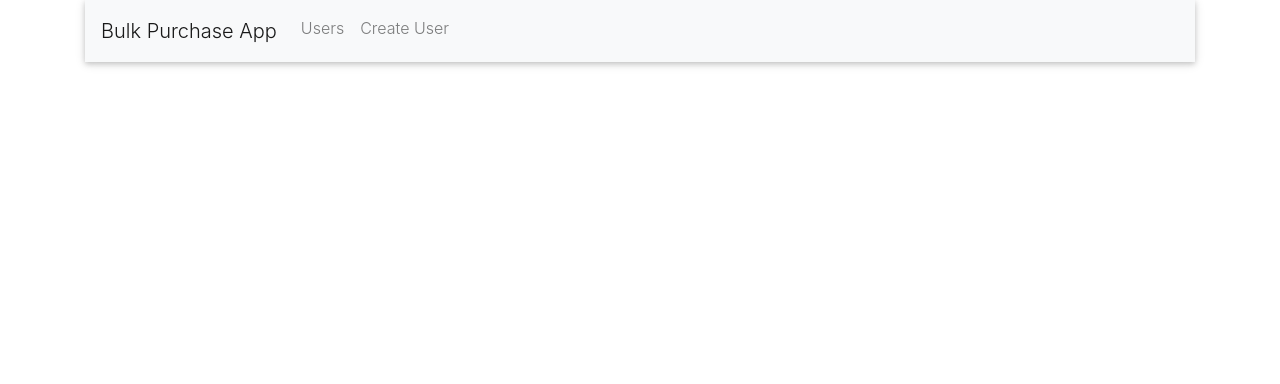
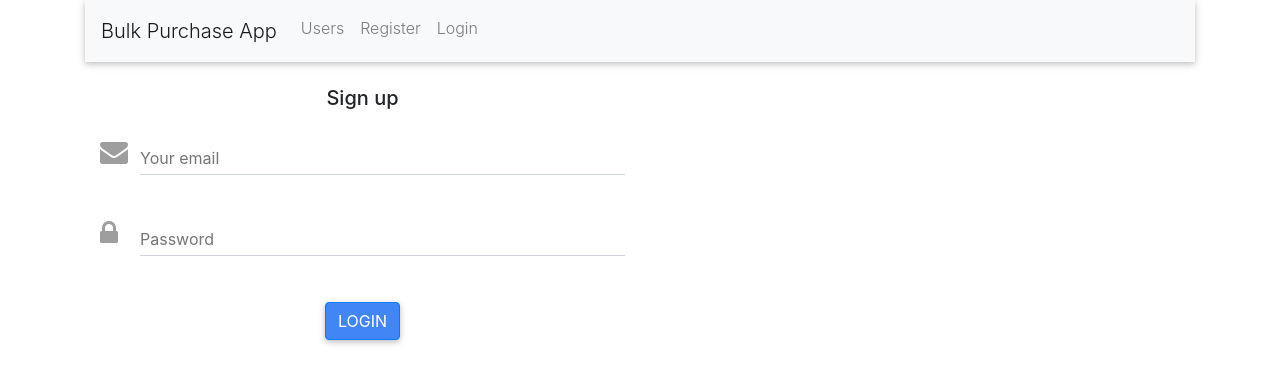
Before and after one commit to arpan-dasgupta/bulk-purchase-app, a React (Create React App) app in the folder frontend/: page /login in a window 1280 px wide. Shown: the top 384 px of the page. Built offline with nearby package versions, Linux system fonts and the light colour scheme.

Commit message:
login working

```diff
--- a/frontend/src/App.js
+++ b/frontend/src/App.js
@@ -22,8 +22,13 @@ function App() {
                 </Link>
               </li>
               <li className="navbar-item">
-                <Link to="/create" className="nav-link">
-                  Create User
+                <Link to="/register" className="nav-link">
+                  Register
+                </Link>
+              </li>
+              <li className="navbar-item">
+                <Link to="/login" className="nav-link">
+                  Login
                 </Link>
               </li>
             </ul>
@@ -32,7 +37,7 @@ function App() {
 
         <br />
         <Route path="/" exact component={UsersList} />
-        <Route path="/create" component={Login} />
+        <Route path="/login" component={Login} />
         <Route path="/register" component={Register} />
       </div>
     </Router>
--- a/frontend/src/components/login.component.js
+++ b/frontend/src/components/login.component.js
@@ -10,39 +10,55 @@ export default class Login extends Component {
     super(props);
 
     this.state = {
-      username: "",
-      email: ""
+      email: "",
+      password: ""
     };
 
-    this.onChangeUsername = this.onChangeUsername.bind(this);
     this.onChangeEmail = this.onChangeEmail.bind(this);
+    this.onChangePassword = this.onChangePassword.bind(this);
     this.onSubmit = this.onSubmit.bind(this);
-  }
-
-  onChangeUsername(event) {
-    this.setState({ username: event.target.value });
+    // this.state = { value: "coconut" };
   }
 
   onChangeEmail(event) {
     this.setState({ email: event.target.value });
   }
 
+  onChangePassword(event) {
+    this.setState({ password: event.target.value });
+  }
+
   onSubmit(e) {
+    console.log(this.state);
+    // var v;
+    // if (!Boolean(this.state.switch1)) v = "1";
+    // else v = "2";
+    // console.log(v);
     e.preventDefault();
 
     const newUser = {
-      username: this.state.username,
-      email: this.state.email
+      email: this.state.email,
+      password: this.state.password
     };
 
     axios
-      .post("http://localhost:4000/add", newUser)
-      .then(res => console.log(res.data));
+      .post("http://localhost:4000/user/login", newUser)
+      .then(res => {
+        // console.log(res);
+        console.log(res.data);
+        console.log("yo");
 
-    this.setState({
-      username: "",
-      email: ""
-    });
+        // window.location.href = "/user/login";
+      })
+      .catch(res => {
+        console.log(res);
+        console.log("no");
+      });
+
+    // this.setState({
+    //   username: "",
+    //   email: ""
+    // });
   }
 
   render() {
@@ -51,8 +67,8 @@ export default class Login extends Component {
         <MDBContainer>
           <MDBRow>
             <MDBCol md="6">
-              <form>
-                <p className="h5 text-center mb-4">Log In</p>
+              <form onSubmit={this.onSubmit}>
+                <p className="h5 text-center mb-4">Sign up</p>
                 <div className="grey-text">
                   <MDBInput
                     label="Your email"
@@ -60,19 +76,25 @@ export default class Login extends Component {
                     group
                     type="email"
                     validate
-                    error="wrong"
-                    success="right"
+                    // error="wrong"
+                    // success="right"
+                    value={this.state.email}
+                    onChange={this.onChangeEmail}
                   />
                   <MDBInput
-                    label="Your password"
+                    label="Password"
                     icon="lock"
                     group
                     type="password"
                     validate
+                    value={this.state.password}
+                    onChange={this.onChangePassword}
                   />
                 </div>
                 <div className="text-center">
-                  <MDBBtn color="primary">Login</MDBBtn>
+                  <MDBBtn color="primary" type="submit">
+                    Login
+                  </MDBBtn>
                 </div>
               </form>
             </MDBCol>
--- a/frontend/src/components/register.component.js
+++ b/frontend/src/components/register.component.js
@@ -70,6 +70,7 @@ export default class Register extends Component {
       .then(res => {
         // console.log(res);
         console.log(res.data);
+        window.location.href = "/login";
       })
       .catch(res => {
         console.log(res);
```
Also changed, not shown: 1 other file (tests, documents, lock files or other folders).
